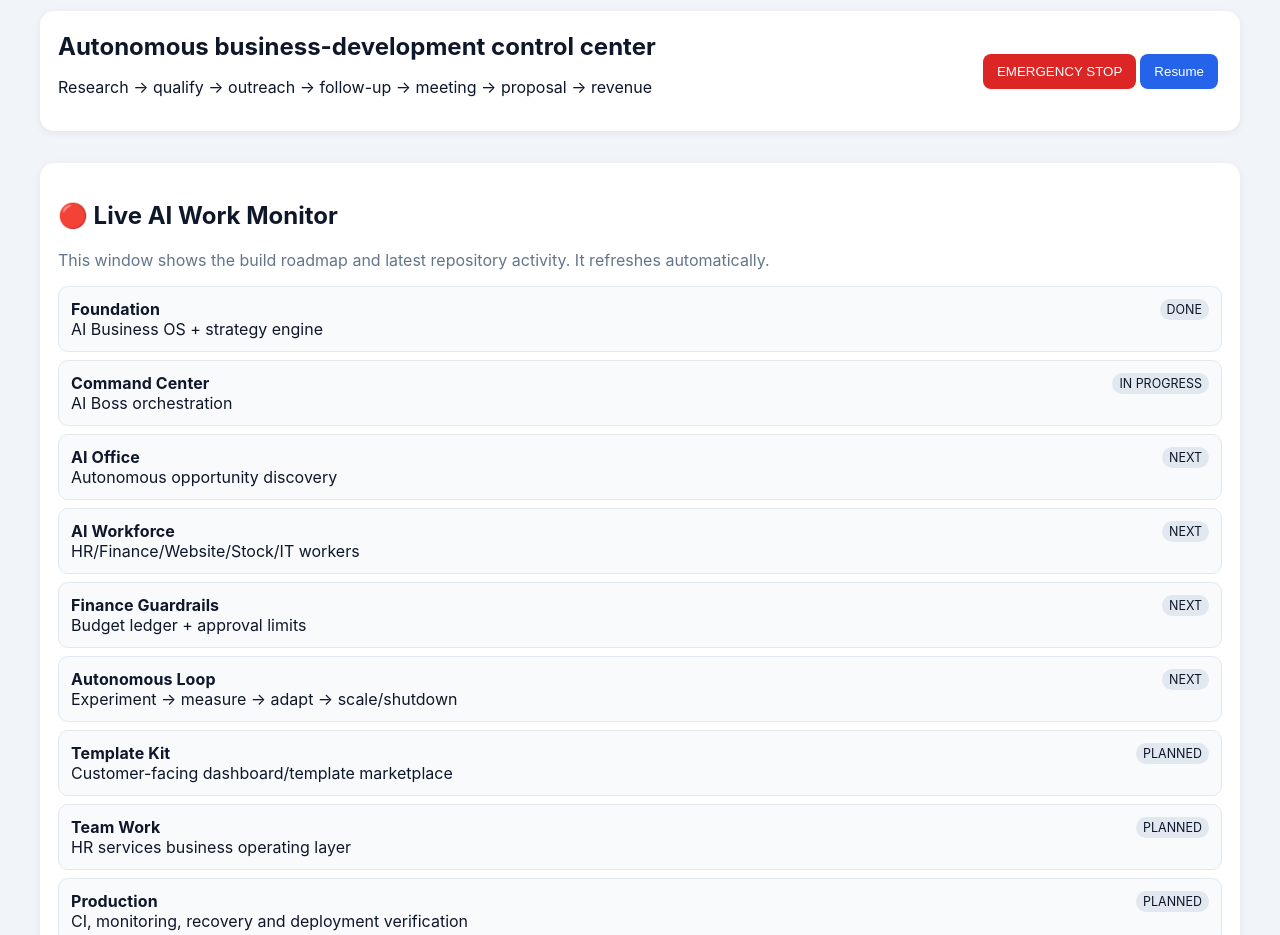
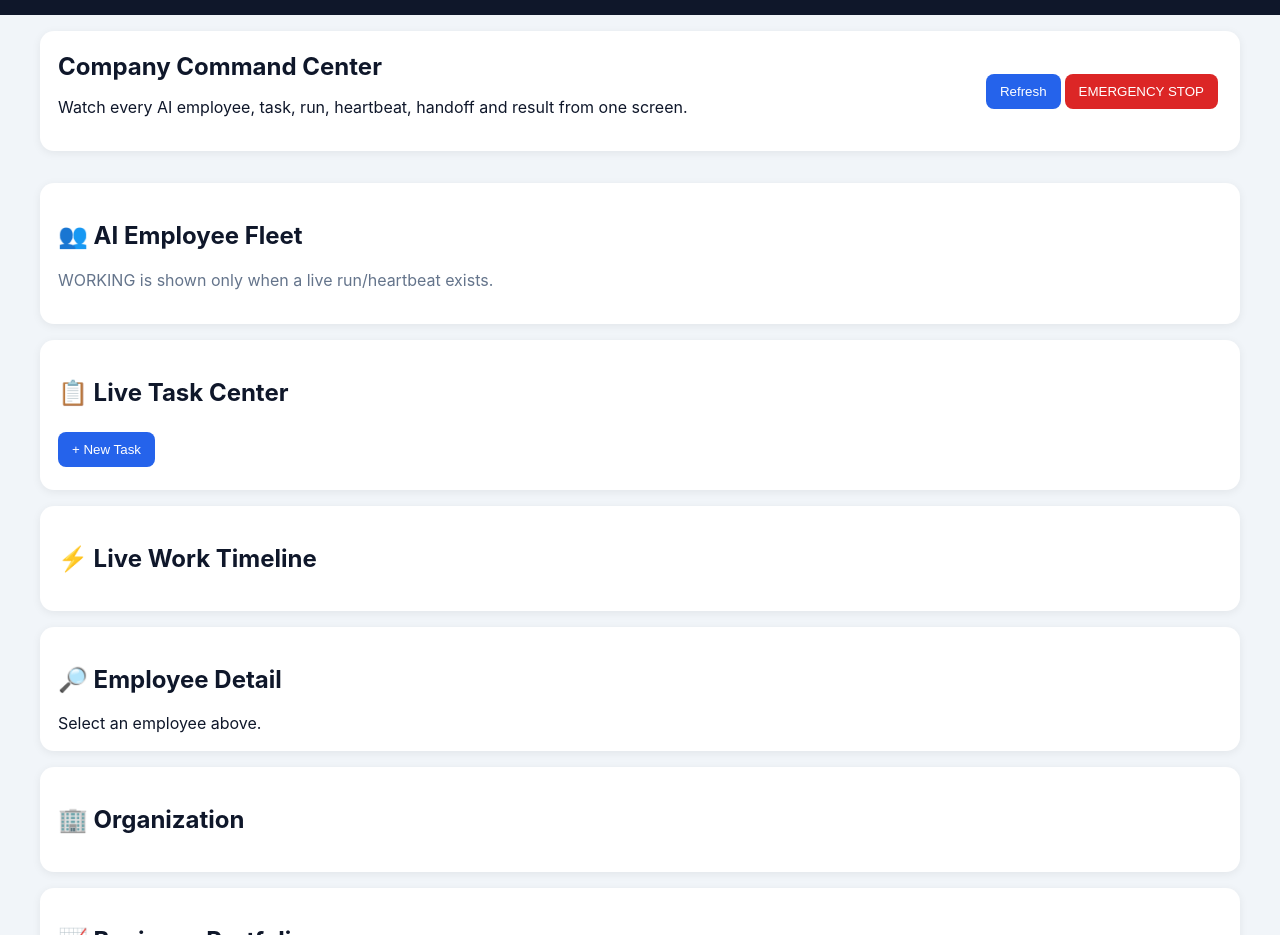
Before and after one commit to agentravan/tw-01, a website: page dashboard/index.html in a window 1280 px wide. Shown: the part 80-1015 px from the top of the page. Drawn offline with Linux system fonts and the light colour scheme; no server answers.

Commit message:
feat: make control room the primary dashboard

```diff
--- a/dashboard/index.html
+++ b/dashboard/index.html
@@ -1,10 +1,15 @@
-<!doctype html><html lang="en"><head><meta charset="utf-8"><meta name="viewport" content="width=device-width,initial-scale=1"><meta name="theme-color" content="#0f172a"><link rel="manifest" href="/dashboard/manifest.webmanifest"><link rel="stylesheet" href="/dashboard/style.css"><title>TW-01 — Team Work AI Employee</title></head><body>
-<header><h1>TW-01</h1><span>Team Work AI Employee · Sales & HR Business Engine</span></header>
+<!doctype html><html lang="en"><head><meta charset="utf-8"><meta name="viewport" content="width=device-width,initial-scale=1"><meta name="theme-color" content="#0b1220"><link rel="manifest" href="/dashboard/manifest.webmanifest"><link rel="stylesheet" href="/dashboard/style.css"><title>TW-01 — AI Employee Control Room</title></head><body>
+<header><div><h1>TW-01</h1><span>AI Employee Control Room · Team Work</span></div><div id="connection">Checking runtime…</div></header>
 <main>
-<section class="hero"><div><h2>Autonomous business-development control center</h2><p>Research → qualify → outreach → follow-up → meeting → proposal → revenue</p></div><div><button id="stop">EMERGENCY STOP</button><button id="resume">Resume</button></div></section>
-<section id="cards" class="grid"></section><section class="panel"><h2>🔴 Live AI Work Monitor</h2><p class="muted">This window shows the build roadmap and latest repository activity. It refreshes automatically.</p><div id="workStatus"></div><h3>Latest activity</h3><div id="commitFeed">Loading…</div></section>
-<section class="panel"><h2>AI Workforce</h2><div id="workforce">Loading…</div></section><section class="panel"><h2>Business Portfolio</h2><div class="row"><input id="businessName" placeholder="New business name"><input id="businessHypothesis" placeholder="Business hypothesis"><input id="businessBudget" type="number" placeholder="Test budget"><button id="createBusiness">Create Test</button><button id="reviewBusinesses">Review Strategy</button></div><div id="businesses">Loading…</div></section><section class="panel"><h2>Executive Report</h2><button id="dailyReport">Generate Report</button><pre id="dailyReportOutput"></pre></section><section class="panel"><h2>AI Command</h2><div class="row"><input id="command" placeholder="Show today's hot leads"><button id="run">Run</button><button id="cycle">Run Full Sales Cycle</button></div><pre id="output"></pre></section>
-<section class="panel"><h2>Import / Research Leads</h2><p class="muted">Paste a JSON array of public business information. No private-data scraping is performed.</p><textarea id="leadJson" rows="8" placeholder='[{"company_name":"ABC Pvt Ltd","industry":"Manufacturing","location":"Gurugram","source":"public-website","source_url":"https://example.com","estimated_employee_count":80,"contact_name":"HR Manager","email":"hr@example.com","possible_hr_problem":"Payroll compliance"}]'></textarea><button id="import">Import & Score</button><button id="researchUrl">Research URL</button><input id="sourceUrl" placeholder="https://public-company-page.example"><pre id="researchOutput"></pre></section>
-<section class="panel"><h2>Pipeline</h2><div id="leads">Loading…</div></section>
-<section class="panel"><h2>Follow-ups Due</h2><button id="followups">Refresh Due Follow-ups</button><div id="due"></div></section>
-</main><script type="module" src="/dashboard/app.js"></script></body></html>
+<section class="hero"><div><h2>Company Command Center</h2><p>Watch every AI employee, task, run, heartbeat, handoff and result from one screen.</p></div><div><button id="refreshControl">Refresh</button><button id="stop">EMERGENCY STOP</button></div></section>
+<section class="grid" id="kpis"></section>
+<section class="panel"><div class="sectionHead"><div><h2>👥 AI Employee Fleet</h2><p class="muted">WORKING is shown only when a live run/heartbeat exists.</p></div></div><div id="employees" class="employeeGrid"></div></section>
+<section class="panel"><div class="sectionHead"><h2>📋 Live Task Center</h2><button id="newTask">+ New Task</button></div><div id="tasks"></div></section>
+<section class="panel"><h2>⚡ Live Work Timeline</h2><div id="events"></div></section>
+<section class="panel"><h2>🔎 Employee Detail</h2><div id="detail" class="empty">Select an employee above.</div></section>
+<section class="panel"><h2>🏢 Organization</h2><div id="org"></div></section>
+<section class="panel"><h2>📈 Business Portfolio</h2><div id="businesses">Loading…</div></section>
+<section class="panel"><h2>📊 Executive Daily Report</h2><button id="dailyReport">Generate Report</button><pre id="dailyReportOutput"></pre></section>
+<section class="panel"><h2>🛑 Safety</h2><button id="resume">Resume System</button><div id="safety"></div></section>
+</main>
+<script type="module" src="/dashboard/app.js"></script></body></html>
```
